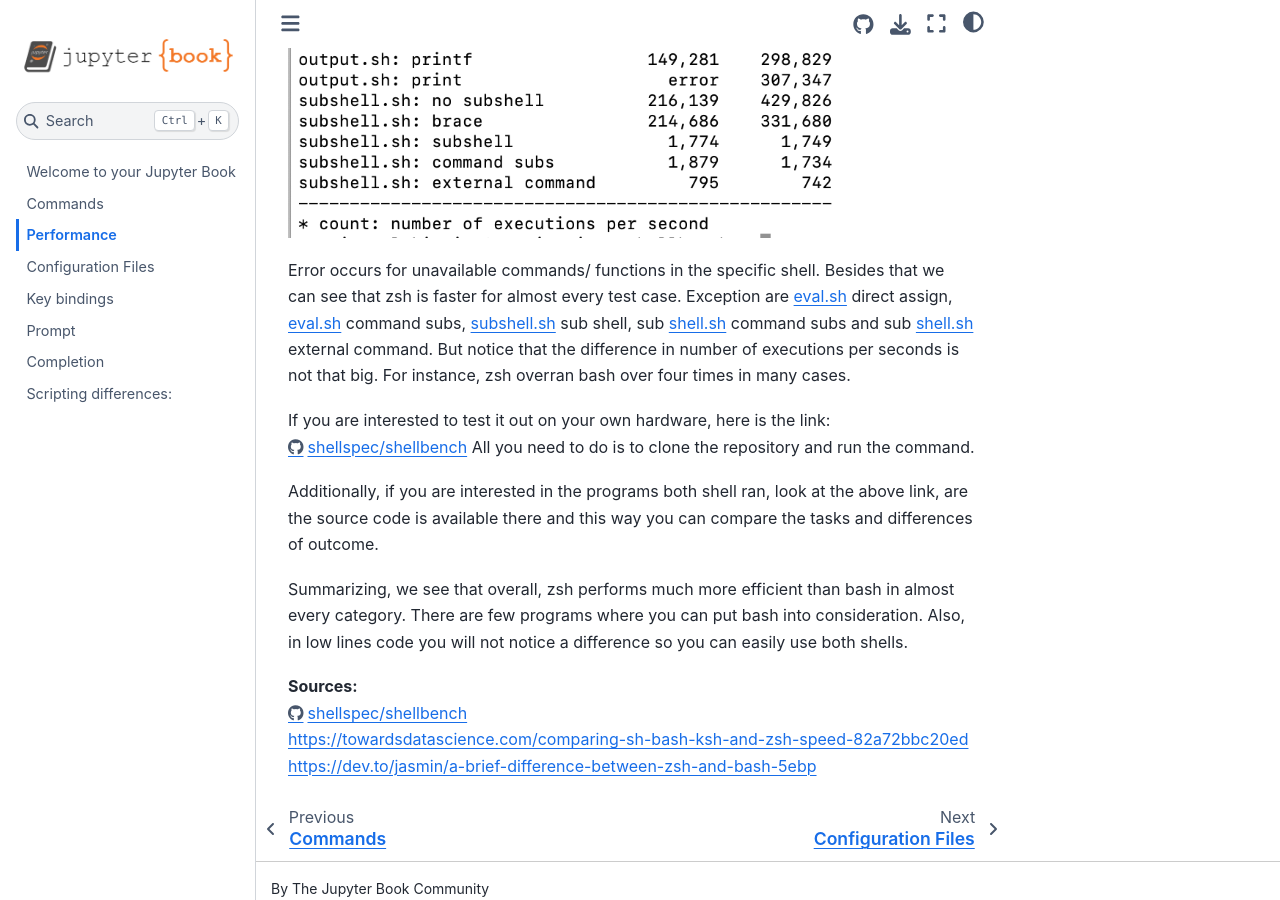
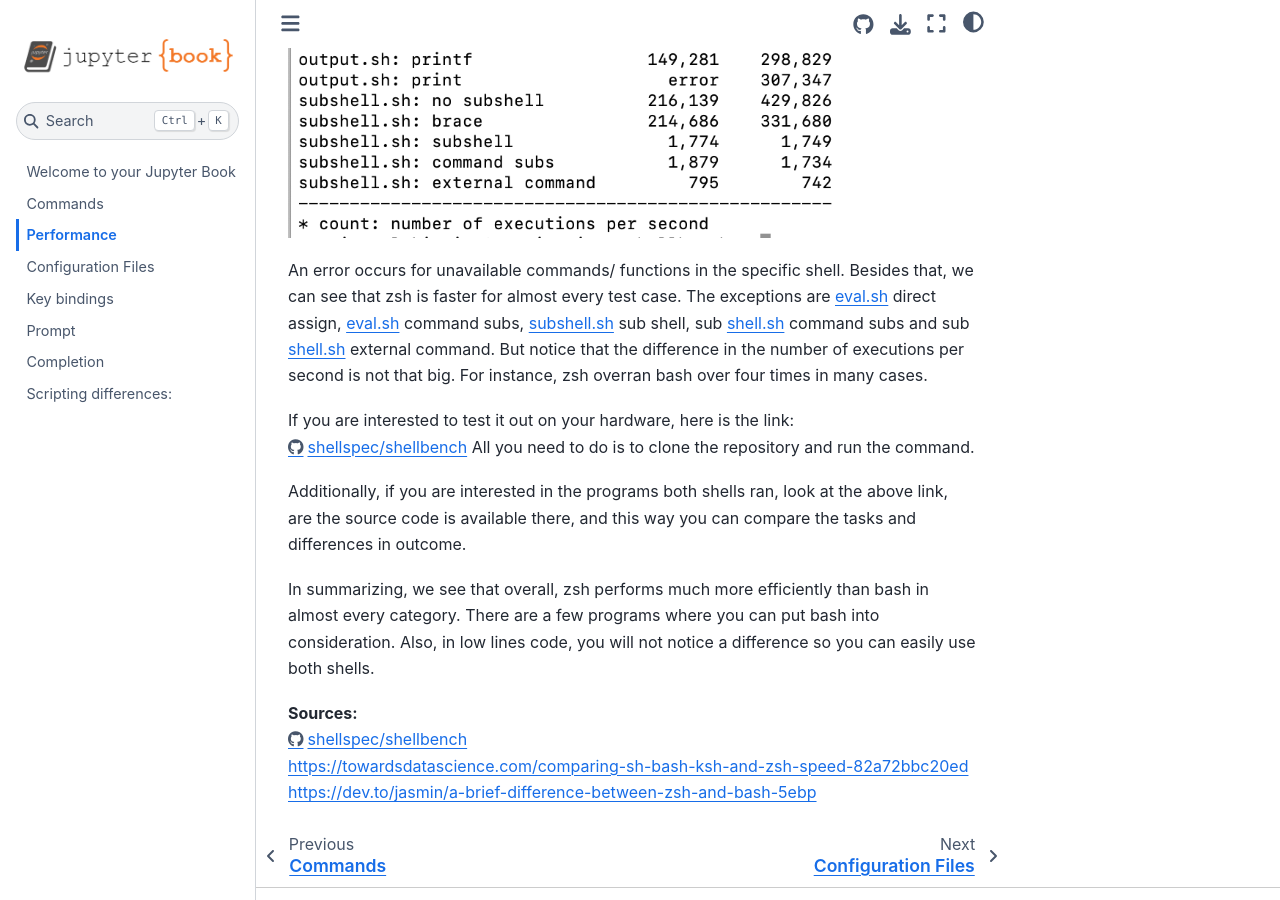
Before and after one commit to marcinpawlukiewicz/bash-zsh, a Jupyter Book: the page built from performance.md, in a window 1280 px wide and 900 px high, scrolled down 1543 px. Built offline with Jupyter Book 1.0.4 settings and Sphinx 7.4.7 and the Sphinx Book theme 1.1.4, drawn with Linux system fonts in a browser that asks for light colours; some of the changed text lies outside the part shown.

Commit message:
grammar fix

```diff
--- a/performance.md
+++ b/performance.md
@@ -1,27 +1,27 @@
 # Performance
 
-To check the performance of both shells I used two different methods I found online. Firstly, to have a clear comparison, those are my hardware information and bash and zsh version I used in those tests:
+To check the performance of both shells, I used two different methods I found online. Firstly, to have a clear comparison, those are my hardware information and the bash and zsh versions I used in those tests:
 ![](images/ios_spec.png)
 ![](images/ver_zsh.png)
 
-First method is very easy in use, a simple check how much time does it take for a shell program to complete a simple task. In this case the task is to run a loop for a million times. Those are the results:
+The first method is very easy to use, a simple check of how much time does it take for a shell program to complete a simple task. In this case, the task is to run a loop a million times. Those are the results:
 
 ![](images/bench1_zsh.png)
 
-We can conclude that in that case, zsh outperform bash system. The total running time for zsh was 2.43s while for bash it was 4.26s and that is a huge difference.
+We can conclude that in that case, zsh outperforms the bash system. The total running time for zsh was 2.43s, while for bash, it was 4.26s, and that is a huge difference.
 
-The second method I found is only a little bit more complicated but provides more tests and soever more data. Created by ShellSpec, a benchmark utility for POSIX script comparison called ShellBench. I ran all possible test available in the given sample.
+The second method I found is only a little bit more complicated but provides more tests and soever more data. Created by ShellSpec, a benchmark utility for POSIX script comparison called ShellBench. I ran all possible tests available in the given sample.
 
 ![](images/bench2_zsh.png)
 
-Error occurs for unavailable commands/ functions in the specific shell. Besides that we can see that zsh is faster for almost every test case. Exception are eval.sh direct assign, eval.sh command subs, subshell.sh sub shell, sub shell.sh command subs and sub shell.sh external command. But notice that the difference in number of executions per seconds is not that big. For instance, zsh overran bash over four times in many cases.
+An error occurs for unavailable commands/ functions in the specific shell. Besides that, we can see that zsh is faster for almost every test case. The exceptions are eval.sh direct assign, eval.sh command subs, subshell.sh sub shell, sub shell.sh command subs and sub shell.sh external command. But notice that the difference in the number of executions per second is not that big. For instance, zsh overran bash over four times in many cases.
 
-If you are interested to test it out on your own hardware, here is the link: https://github.com/shellspec/shellbench
+If you are interested to test it out on your hardware, here is the link: https://github.com/shellspec/shellbench
 All you need to do is to clone the repository and run the command.
 
-Additionally, if you are interested in the programs both shell ran, look at the above link, are the source code is available there and this way you can compare the tasks and differences of outcome.
+Additionally, if you are interested in the programs both shells ran, look at the above link, are the source code is available there, and this way you can compare the tasks and differences in outcome.
 
-Summarizing, we see that overall, zsh performs much more efficient than bash in almost every category. There are few programs where you can put bash into consideration. Also, in low lines code you will not notice a difference so you can easily use both shells.
+In summarizing, we see that overall, zsh performs much more efficiently than bash in almost every category. There are a few programs where you can put bash into consideration. Also, in low lines code, you will not notice a difference so you can easily use both shells.
 
 **Sources:**
 https://github.com/shellspec/shellbench
```
